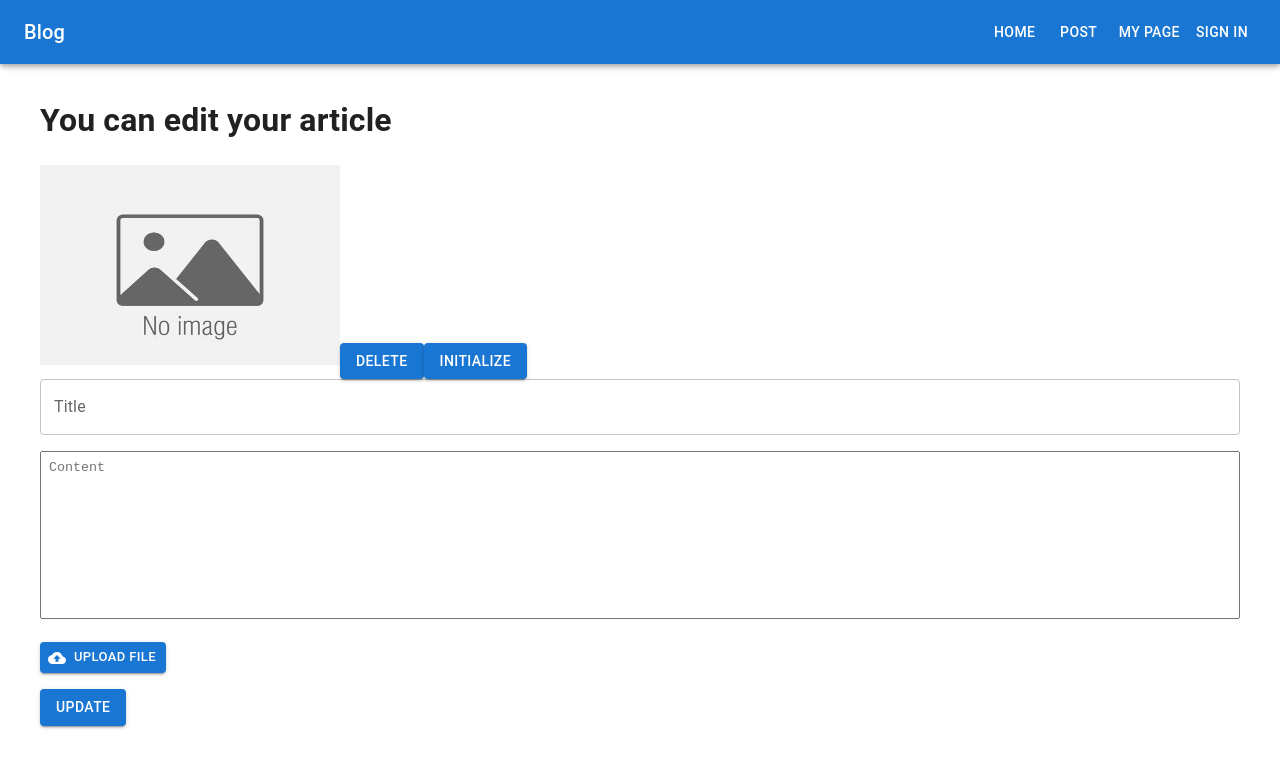
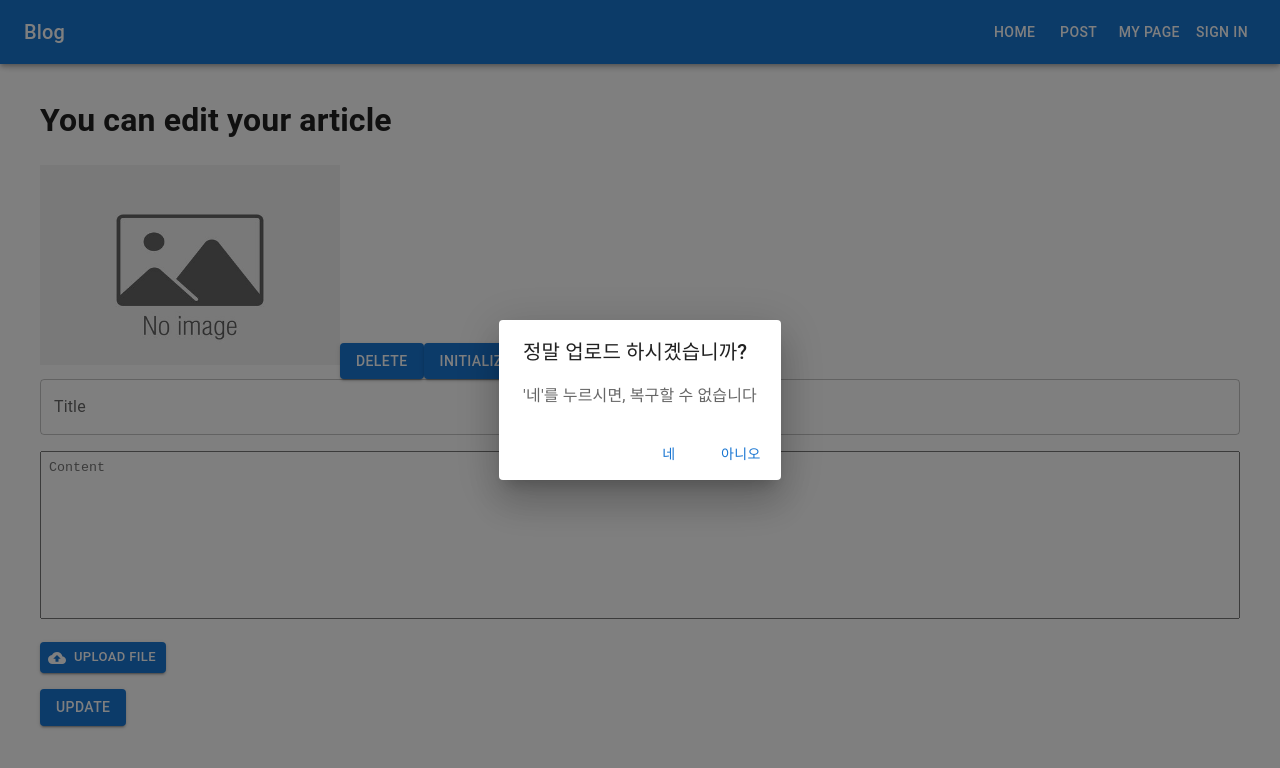
Before and after one commit to chang313/aents-project, a Next.js app in the folder app/: page /my-page/1 in a window 1280 px wide. Both pictures are taken after a click on the button "UPDATE". Shown: the top 768 px of the page. Built offline with nearby package versions, Linux system fonts and the light colour scheme; no server answers.

Commit message:
pop up dialog before update aritlce

```diff
--- /dev/null
+++ b/app/components/Dialog.tsx
@@ -0,0 +1,37 @@
+import * as React from 'react';
+import Button from '@mui/material/Button';
+import Dialog from '@mui/material/Dialog';
+import DialogActions from '@mui/material/DialogActions';
+import DialogContent from '@mui/material/DialogContent';
+import DialogContentText from '@mui/material/DialogContentText';
+import DialogTitle from '@mui/material/DialogTitle';
+
+export default function AlertDialog({handleSubmit, open, handleClose, dialogTitle, dialogContent, button1Text, button2Text}) {
+
+
+  return (
+    <React.Fragment>
+      <Dialog
+        open={open}
+        onClose={handleClose}
+        aria-labelledby="alert-dialog-title"
+        aria-describedby="alert-dialog-description"
+      >
+        <DialogTitle id="alert-dialog-title">
+          {dialogTitle}
+        </DialogTitle>
+        <DialogContent>
+          <DialogContentText id="alert-dialog-description">
+            {dialogContent}
+          </DialogContentText>
+        </DialogContent>
+        <DialogActions>
+          <Button onClick={handleSubmit}>{button1Text}</Button>
+          <Button onClick={handleClose} autoFocus>
+            {button2Text}
+          </Button>
+        </DialogActions>
+      </Dialog>
+    </React.Fragment>
+  );
+}
--- a/app/pages/my-page/[slug].tsx
+++ b/app/pages/my-page/[slug].tsx
@@ -7,6 +7,7 @@ import CloudUploadIcon from '@mui/icons-material/CloudUpload';
 import { styled } from '@mui/material/styles';
 import Image from 'next/image';
 import { ImageBaseUrl } from '../../_consts/Links';
+import AlertDialog from '../../components/Dialog';
 
 const VisuallyHiddenInput = styled('input')({
   clip: 'rect(0 0 0 0)',
@@ -28,6 +29,20 @@ export default function EditablePage() {
   const [selectedImageStr, setSelectedImageStr] = useState('');
   const [imageName, setImageName] = useState('');
   const [uploadedImgShow, setUploadedImgShow] = useState(true);
+  const [dialogOpen, setDialogOpen] = useState(false);
+
+  const dialogTitle = "정말 업로드 하시곘습니까?"
+  const dialogContent = "'네'를 누르시면, 복구할 수 없습니다"
+  const button1Text = "네"
+  const button2Text = "아니오"
+
+  const handleClickOpen = () => {
+    setDialogOpen(true);
+  };
+
+  const handleClose = () => {
+    setDialogOpen(false);
+  };
 
   const router = useRouter();
   console.log('router.query:', router.query.data);
@@ -52,6 +67,10 @@ export default function EditablePage() {
 
   }, [])
 
+  const handleSubmitClick = () => {
+    setDialogOpen(true)
+  }
+
 
   const handleSubmit = async (e: FormEvent) => {
     e.preventDefault();
@@ -72,12 +91,15 @@ export default function EditablePage() {
       setImageName('');
 
       // Reset the form to clear the file input
-      const form = e.target as HTMLFormElement;
-      form.reset();
+      // const form = e.target as HTMLFormElement;
+      // console.log('form:', form)
+      // form.reset();
 
     } else {
       console.log('blog updating failed..')
     }
+
+    setDialogOpen(false);
   }
 
   const handleImageChange = (e: React.ChangeEvent<HTMLInputElement>) => {
@@ -151,7 +173,7 @@ export default function EditablePage() {
         </Grid>
 
 
-        <form onSubmit={handleSubmit} style={{ width: 1200, margin: 'auto' }}>
+        <form  style={{ width: 1200, margin: 'auto' }}>
           <Box marginBottom={2}>
             <TextField
               label="Title"
@@ -181,11 +203,20 @@ export default function EditablePage() {
 
           </Box>
           <Box>
-            <Button type="submit" variant="contained" color="primary" >
+            <Button onClick={handleSubmitClick} type="button" variant="contained" color="primary" >
               Update
             </Button>
           </Box>
         </form>
+        <AlertDialog
+          handleSubmit={handleSubmit}
+          open={dialogOpen}
+          handleClose={handleClose}
+          dialogTitle={dialogTitle}
+          dialogContent={dialogContent}
+          button1Text={button1Text}
+          button2Text={button2Text}>
+        </AlertDialog>
 
     </>
 
```
